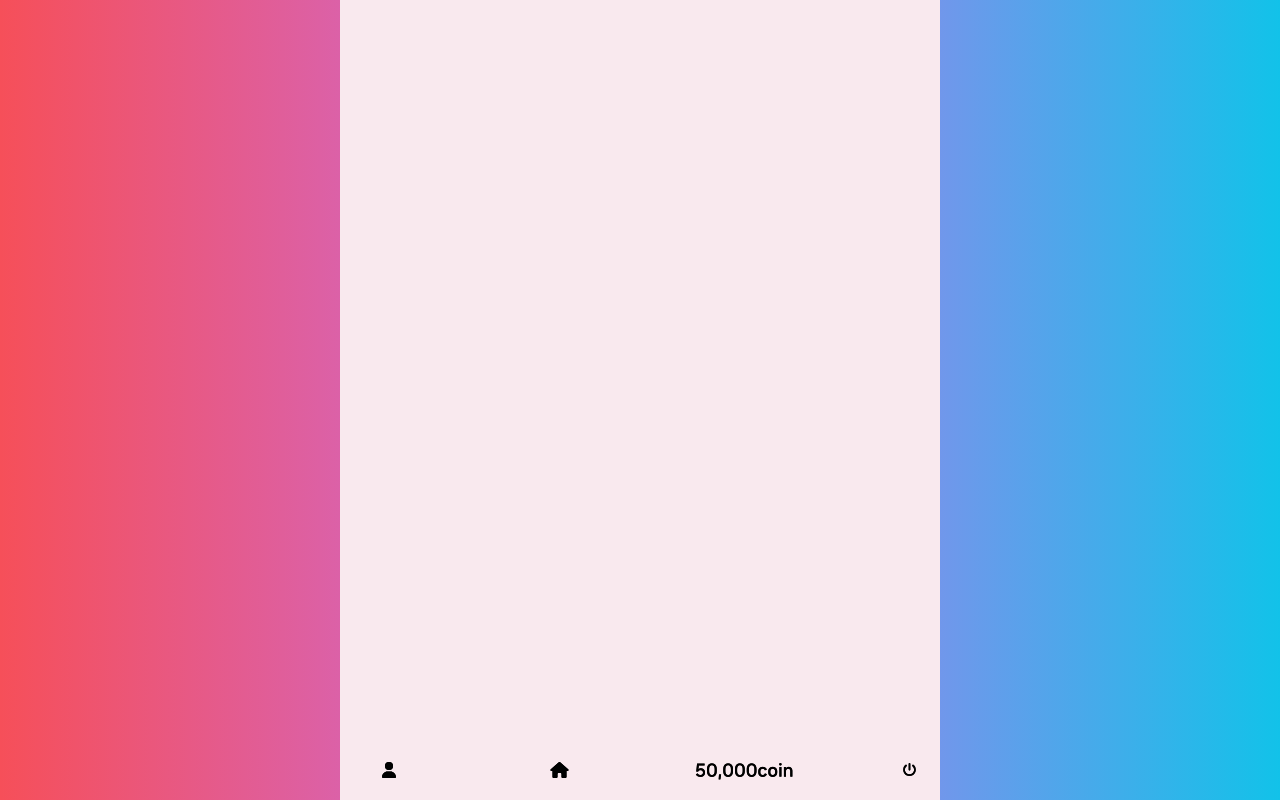
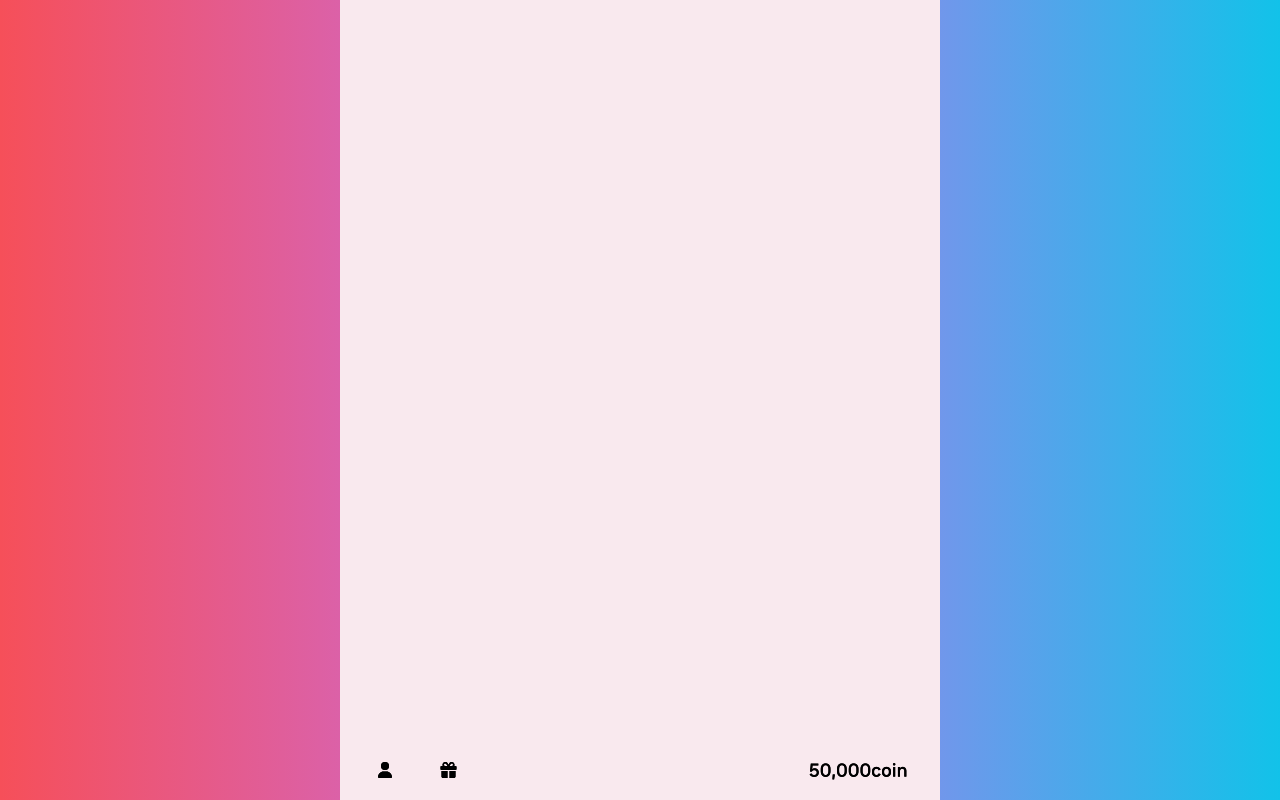
Before and after one commit to gift-project/master, a Next.js app: page /src/component/NavBar in a window 1280 px wide. Built offline with nearby package versions, Linux system fonts and the light colour scheme.

Commit message:
0315_dw_update

```diff
--- a/pages/src/component/NavBar.jsx
+++ b/pages/src/component/NavBar.jsx
@@ -2,22 +2,26 @@ import React, { useContext } from 'react'
 import Link from 'next/link'
 import { useRouter } from 'next/router';
 import { FontAwesomeIcon } from '@fortawesome/react-fontawesome';
-import { faHouse,faUser, faPowerOff } from '@fortawesome/free-solid-svg-icons'
+import { faHouse, faUser, faPowerOff, faGift } from '@fortawesome/free-solid-svg-icons'
 import { TeamC } from '../Context';
 
 const NavBar = () => {
 
 
   const router = useRouter();
-  const {userLogin,setUserLogin} = useContext(TeamC);
+  const {userLogin} = useContext(TeamC);
+  console.log(router.pathname);
 
 
   return (
-    <div style={{width:"100%",maxWidth:"600px",minWidth:"300px",height:"60px",padding:"1%",position:"fixed",bottom:0,left:"50%",transform:"translateX(-50%)",zIndex:10,display:"flex",justifyContent:"space-between",alignItems:"center"}}>
-      <Link style={{borderRadius:"8px", width:55, height:55,display:"flex",justifyContent:"center",alignItems:"center", margin:"1.5%",background:router.route == "/MyPage/[id]"?"#b2d3e1":"none"}} href={`/MyPage/${userLogin.UserID}`}><FontAwesomeIcon style={{width:30}} icon={faUser} /></Link>
-      <Link style={{borderRadius:"8px", width:55, height:55,display:"flex",justifyContent:"center",alignItems:"center", margin:"1.5%",background:router.route == "/GiftTree/[id]"?"#b2d3e1":"none"}} href={`/GiftTree/${userLogin.UserID}`}><FontAwesomeIcon style={{width:35}} icon={faHouse} /></Link>
-      <span style={{margin: 0}}>50,000coin</span>
-      <button style={{display: "block",  margin: 0, border: "none", backgroundColor: "transparent"}} onClick={()=>{setUserLogin(false)}}><FontAwesomeIcon icon={faPowerOff} style={{width: "35px"}} /></button>
+    <div style={{display: (router.pathname === "/") ? "none" : "flex" , width:"100%",maxWidth:"600px",minWidth:"300px",height:"60px",padding:"1%",position:"fixed",bottom:0,left:"50%",transform:"translateX(-50%)",zIndex:10, justifyContent:"space-between",alignItems:"center"}}>
+      <div style={{display: "flex", width: "50%", margin: 0}}>
+        <Link style={{borderRadius:"8px", width:55, height:55,display:"flex",justifyContent:"center",alignItems:"center", margin:"1.5%",background:router.route == "/MyPage/[id]"?"#b2d3e1":"none"}} href={`/MyPage/${userLogin.UserID}`}><FontAwesomeIcon style={{width:20}} icon={faUser} /></Link>
+        {/* <Link style={{borderRadius:"8px", width:55, height:55,display:"flex",justifyContent:"center",alignItems:"center", margin:"1.5%",background:router.route == "/GiftTree/[id]"?"#b2d3e1":"none"}} href={`/GiftTree/${userLogin.UserID}`}><FontAwesomeIcon style={{width:25}} icon={faHouse} /></Link> */}
+        <Link style={{borderRadius:"8px", width:55, height:55,display:"flex",justifyContent:"center",alignItems:"center", margin:"1.5%",background:router.route == "/GiftTree/[id]"?"#b2d3e1":"none"}} href={`/GiftTree/${userLogin.UserID}`}><FontAwesomeIcon style={{width:25}} icon={faGift} /></Link>
+      </div>
+      <span style={{margin: "0 20px 0 0"}}>50,000coin</span>
+      {/* <button style={{display: "block",  margin: 0, border: "none", backgroundColor: "transparent"}} onClick={()=>{setUserLogin(false)}}><FontAwesomeIcon icon={faPowerOff} style={{width: "30px"}} /></button> */}
     </div>
   )
 }
```
Also changed, not shown: pages/GiftTree/[id].jsx (+10 -6 lines), pages/MyPage/[id].jsx (+9 -2 lines).
